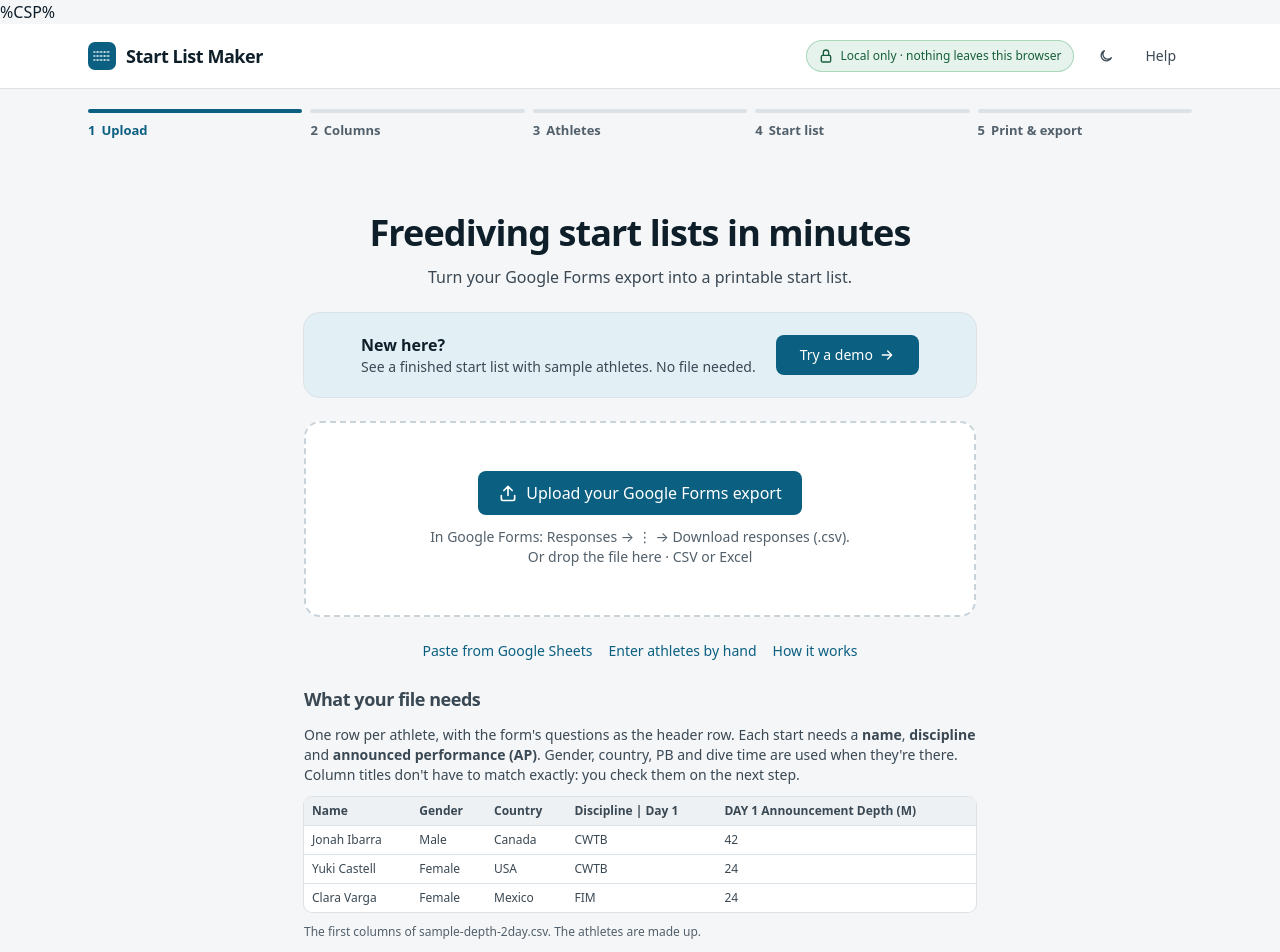
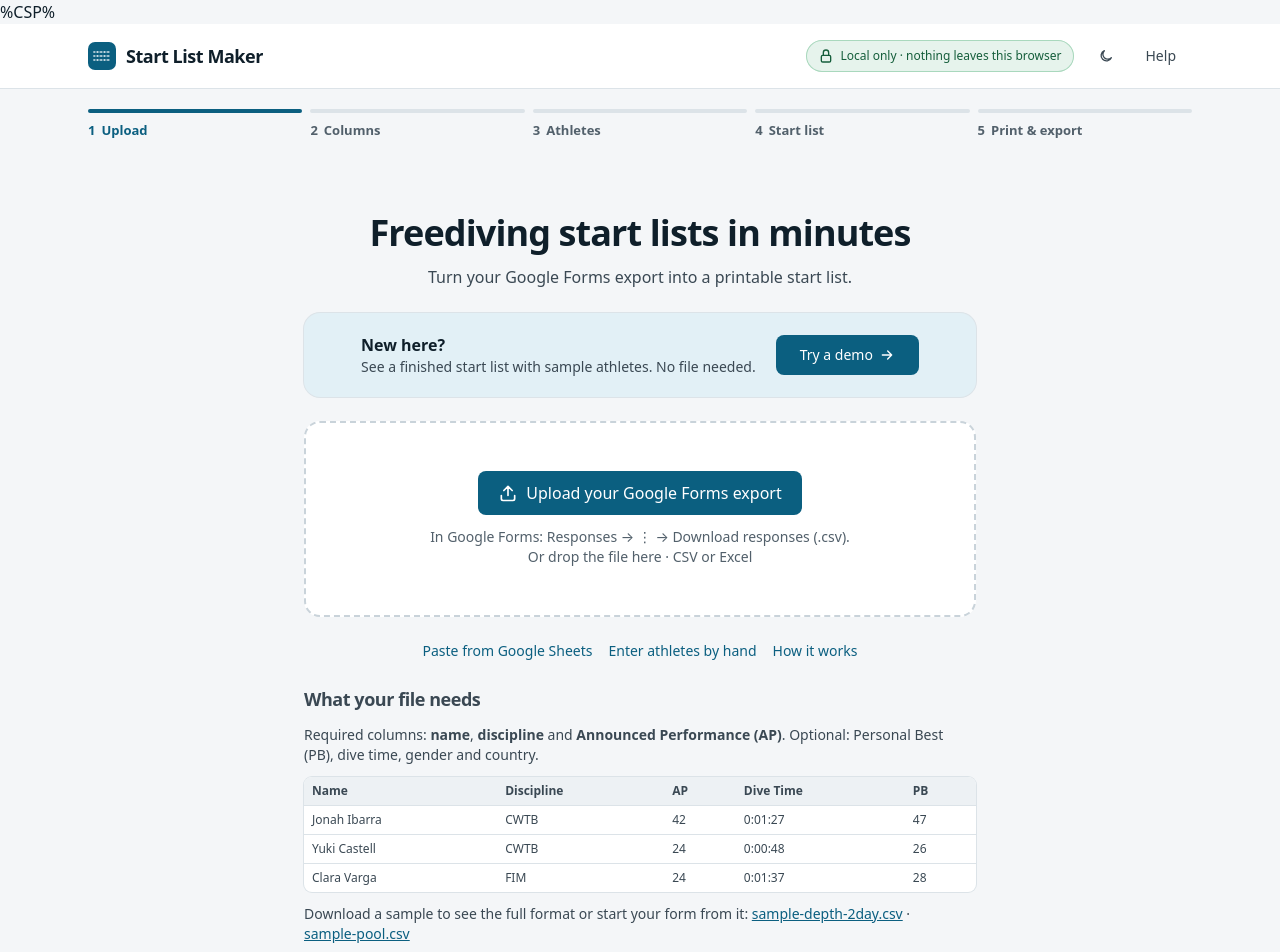
Before and after one commit to christophwong/startlistmaker, a React (Vite) app: page / in a window 1280 px wide. Shown: the top 952 px of the page. Built offline with nearby package versions, Linux system fonts and the light colour scheme.

Commit message:
update copy for examples

```diff
--- a/src/steps/StartStep.tsx
+++ b/src/steps/StartStep.tsx
@@ -12,12 +12,12 @@ const MAX_PROJECT_BYTES = 20 * 1024 * 1024;
 
 const link = "font-medium text-accent underline-offset-4 hover:underline";
 
-/** The first rows of src/samples/depth-2day.csv, cut to the columns that matter. */
-const EXAMPLE_HEADERS = ["Name", "Gender", "Country", "Discipline | Day 1", "DAY 1 Announcement Depth (M)"];
+/** Day 1 of the first rows of src/samples/depth-2day.csv, cut to the columns that matter. */
+const EXAMPLE_HEADERS = ["Name", "Discipline", "AP", "Dive Time", "PB"];
 const EXAMPLE_ROWS = [
-  ["Jonah Ibarra", "Male", "Canada", "CWTB", "42"],
-  ["Yuki Castell", "Female", "USA", "CWTB", "24"],
-  ["Clara Varga", "Female", "Mexico", "FIM", "24"],
+  ["Jonah Ibarra", "CWTB", "42", "0:01:27", "47"],
+  ["Yuki Castell", "CWTB", "24", "0:00:48", "26"],
+  ["Clara Varga", "FIM", "24", "0:01:37", "28"],
 ];
 
 /** The home page: the calls to action, then what the file needs with an example. The full how-to is in Help. */
@@ -155,9 +155,8 @@ export function StartStep({ dispatch, onHelp }: { dispatch(a: Action): void; onH
       <section className="space-y-3 text-left text-sm text-ink-2">
         <h2 className="text-lg">What your file needs</h2>
         <p>
-          One row per athlete, with the form's questions as the header row. Each start needs a <strong>name</strong>,{" "}
-          <strong>discipline</strong> and <strong>announced performance (AP)</strong>. Gender, country, PB and dive time are
-          used when they're there. Column titles don't have to match exactly: you check them on the next step.
+          Required columns: <strong>name</strong>, <strong>discipline</strong> and{" "}
+          <strong>Announced Performance (AP)</strong>. Optional: Personal Best (PB), dive time, gender and country.
         </p>
         <div className="overflow-x-auto rounded-lg bg-surface ring-1 ring-line">
           <table className="w-full text-xs whitespace-nowrap" aria-describedby="example-note">
@@ -184,7 +183,7 @@ export function StartStep({ dispatch, onHelp }: { dispatch(a: Action): void; onH
           </table>
         </div>
         <p id="example-note" className="text-xs text-muted">
-          The first columns of sample-depth-2day.csv. The athletes are made up.
+
         </p>
         <p>
           Download a sample to see the full format or start your form from it: <SampleDownloads />
```
